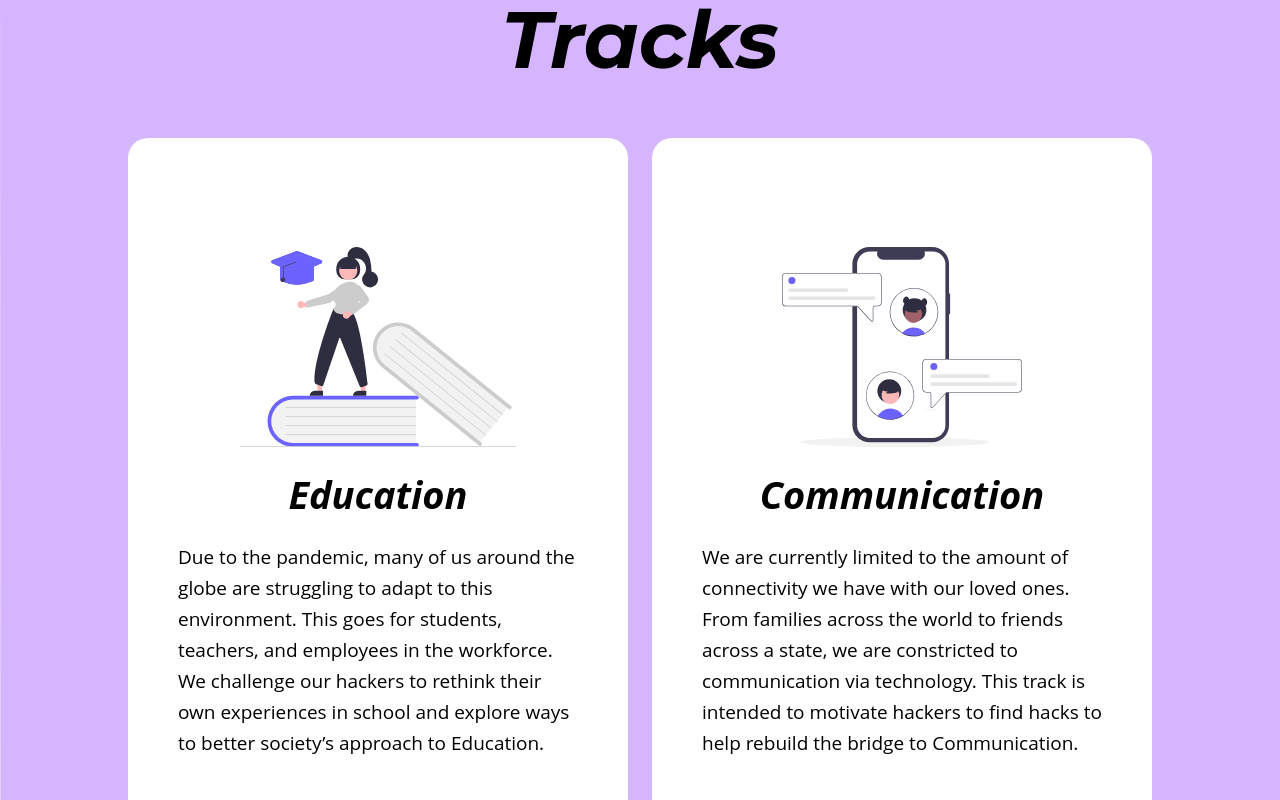
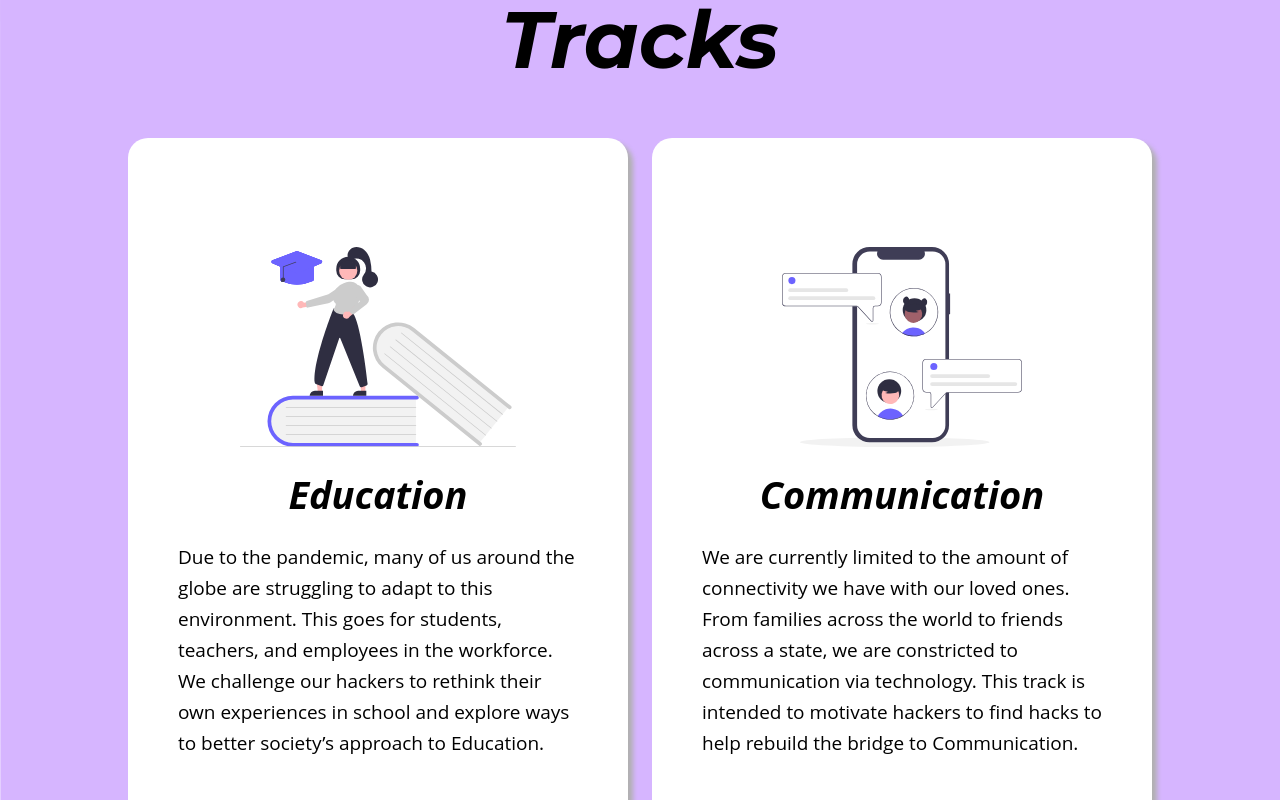
Before and after one commit to sf-hacks-admin/2021website, a React (Create React App) app in the folder app/: page / in a window 1280 px wide. Shown: the part 2600-3400 px from the top of the page. Built offline with nearby package versions, Linux system fonts and the light colour scheme.

Commit message:
shadow shadow

```diff
--- a/app/src/App.css
+++ b/app/src/App.css
@@ -62,6 +62,10 @@ a:active {
   background-repeat: no-repeat;
 }
 
+.div-shadow {
+  box-shadow: 5px 5px 5px #b0b0b0;
+}
+
 @media only screen and (max-width: 600px) {
   .mainContainer-1 {
     padding: 20px;
@@ -79,4 +83,7 @@ a:active {
   .logo {
     height: 300px;
   }
+  .div-shadow {
+    box-shadow: none;
+  }
 }
--- a/app/src/screens/TracksSection.js
+++ b/app/src/screens/TracksSection.js
@@ -30,6 +30,7 @@ const TrackCard = props => {
       }}
     >
       <div
+        className="div-shadow"
         style={{
           width: props.width === "xs" ? 250 : 400,
           height: props.width === "xs" ? undefined : 630,
```
